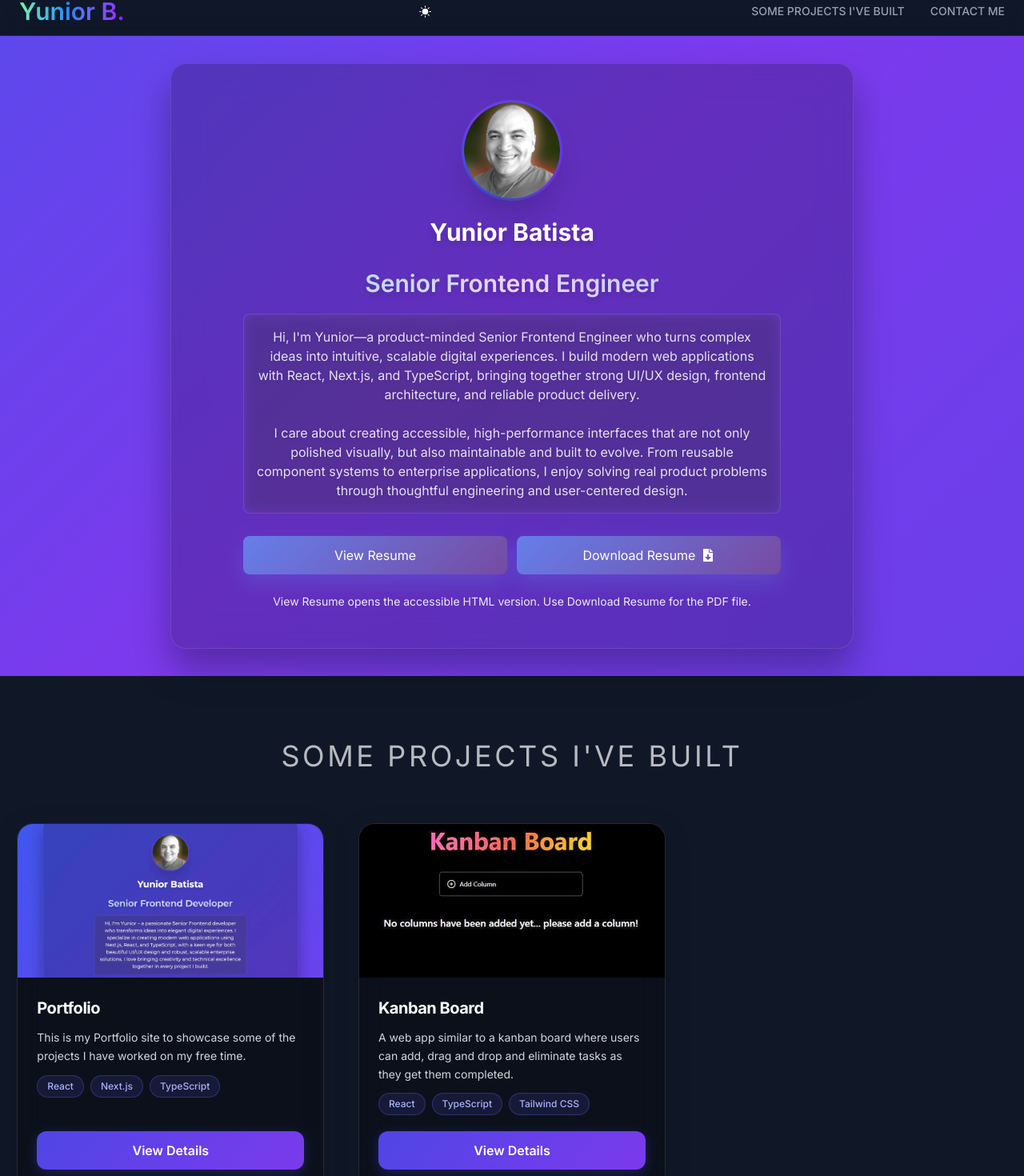
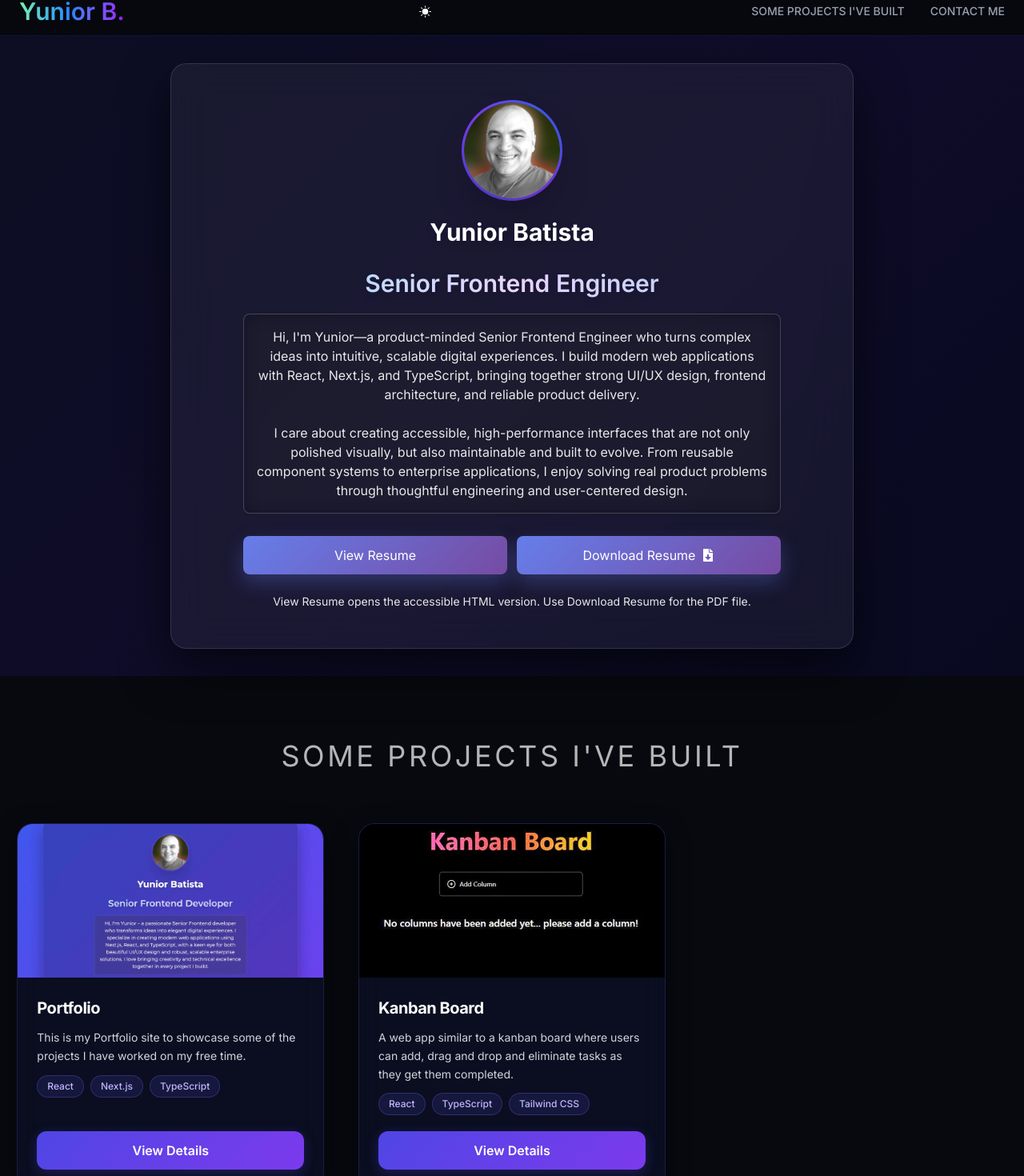
Before and after one commit to batistaDev1113/Portfolio, a Next.js app: page / in a window 1280 px wide. Shown: the part 16-1486 px from the top of the page at 80% size. Built offline with nearby package versions, Linux system fonts and the light colour scheme; no server answers.

Commit message:
style: update dark mode colors, improve glassmorphism, and add reduced motion support

```diff
--- a/app/styles/globals.css
+++ b/app/styles/globals.css
@@ -33,7 +33,7 @@
 }
 
 body {
-    @apply dark:bg-gray-900 bg-white;
+    @apply bg-white dark:bg-[#07090f];
 }
 
 html {
@@ -83,32 +83,40 @@ html {
 
   /* Glassmorphism Hero Card */
   .hero-card {
-    background: rgba(255, 255, 255, 0.1);
-    backdrop-filter: blur(20px);
-    border: 1px solid rgba(255, 255, 255, 0.2);
-    box-shadow: 0 25px 45px rgba(0, 0, 0, 0.1);
+    background: rgba(255, 255, 255, 0.08);
+    backdrop-filter: blur(24px);
+    border: 1px solid rgba(255, 255, 255, 0.15);
+    box-shadow: 0 25px 60px rgba(0, 0, 0, 0.5);
     border-radius: 20px;
   }
 
   .dark .hero-card {
-    background: rgba(0, 0, 0, 0.2);
-    border: 1px solid rgba(255, 255, 255, 0.1);
-    box-shadow: 0 25px 45px rgba(0, 0, 0, 0.3);
+    background: rgba(255, 255, 255, 0.05);
+    border: 1px solid rgba(255, 255, 255, 0.12);
+    box-shadow: 0 25px 60px rgba(0, 0, 0, 0.6);
   }
 
   /* Animated Gradient Background */
   .animated-background {
-    background: linear-gradient(-45deg, #4f46e5, #7c3aed, #2563eb, #1d4ed8);
-    background-size: 400% 400%;
-    animation: gradientShift 20s ease infinite;
+    background: linear-gradient(-45deg, #020617, #0f0c29, #0a0f1e, #140d2e);
+    background-size: 300% 300%;
+    background-position: 0% 50%;
+    animation: gradientShift 16s ease-in-out infinite;
+    will-change: background-position;
   }
 
   @keyframes gradientShift {
     0% {
       background-position: 0% 50%;
     }
+    25% {
+      background-position: 50% 100%;
+    }
     50% {
       background-position: 100% 50%;
+    }
+    75% {
+      background-position: 50% 0%;
     }
     100% {
       background-position: 0% 50%;
@@ -118,7 +126,6 @@ html {
   /* Profile Image Enhancements */
   .profile-image {
     position: relative;
-    animation: float 6s ease-in-out infinite;
   }
 
   .profile-image::before {
@@ -131,25 +138,20 @@ html {
     background: linear-gradient(45deg, #4f46e5, #7c3aed, #2563eb);
     border-radius: 50%;
     z-index: -1;
-    animation: rotate 4s linear infinite;
   }
 
-  @keyframes float {
-    0%,
-    100% {
-      transform: translateY(0px);
+  @media (prefers-reduced-motion: reduce) {
+    .animated-background {
+      animation: none;
+      background-position: 50% 50%;
     }
-    50% {
-      transform: translateY(-10px);
-    }
-  }
 
-  @keyframes rotate {
-    0% {
-      transform: rotate(0deg);
-    }
-    100% {
-      transform: rotate(360deg);
+    .profile-image,
+    .profile-image::before,
+    .profile-image:hover {
+      animation: none;
+      transition: none;
+      transform: none;
     }
   }
 
@@ -171,9 +173,9 @@ html {
   }
 
   .dark .project-card {
-    background: rgba(0, 0, 0, 0.3);
-    border: 1px solid rgba(255, 255, 255, 0.1);
-    box-shadow: 0 8px 32px rgba(0, 0, 0, 0.2);
+    background: rgba(13, 17, 42, 0.65);
+    border: 1px solid rgba(99, 102, 241, 0.18);
+    box-shadow: 0 8px 32px rgba(0, 0, 0, 0.45);
   }
 
   .project-card:hover {
@@ -235,9 +237,9 @@ html {
   }
 
   .dark .tech-tag {
-    background: rgba(99, 102, 241, 0.15);
-    border: 1px solid rgba(99, 102, 241, 0.3);
-    color: #a5b4fc;
+    background: rgba(99, 102, 241, 0.12);
+    border: 1px solid rgba(139, 92, 246, 0.28);
+    color: #c4b5fd;
   }
 
 /* On touch devices, keep scrolling but hide visual scrollbars to avoid
--- a/components/ContactForm.tsx
+++ b/components/ContactForm.tsx
@@ -1,7 +1,7 @@
 'use client';
 
-import { m, useReducedMotion } from 'framer-motion';
-import { FormEvent, memo, useCallback, useState } from 'react';
+import { m } from 'framer-motion';
+import { FormEvent, memo, useCallback, useEffect, useState } from 'react';
 import { FaRegPaperPlane } from 'react-icons/fa';
 
 const ContactForm = memo(() => {
@@ -17,7 +17,15 @@ const ContactForm = memo(() => {
     email: '',
     message: '',
   });
-  const shouldReduceMotion = useReducedMotion();
+  const [shouldReduceMotion, setShouldReduceMotion] = useState(false);
+
+  useEffect(() => {
+    const mq = window.matchMedia('(prefers-reduced-motion: reduce)');
+    const update = () => setShouldReduceMotion(mq.matches);
+    update();
+    mq.addEventListener('change', update);
+    return () => mq.removeEventListener('change', update);
+  }, []);
 
   const fullNameErrorId = 'full-name-error';
   const emailErrorId = 'email-error';
@@ -132,12 +140,12 @@ const ContactForm = memo(() => {
             ? { duration: 0 }
             : { duration: 0.8, ease: 'easeOut' }
         }
-        className='relative bg-white dark:bg-gray-900 rounded-2xl shadow-2xl overflow-hidden'
+        className='relative bg-white dark:bg-[#0c0f1e] rounded-2xl shadow-2xl overflow-hidden'
       >
         {/* Desktop Split Layout */}
         <div className='lg:grid lg:grid-cols-2 lg:min-h-150'>
           {/* 3D Envelope Section */}
-          <section className='relative h-64 lg:h-full bg-linear-to-br from-blue-600 via-purple-600 to-indigo-700 overflow-hidden flex items-center justify-center'>
+          <section className='relative h-64 lg:h-full bg-linear-to-br from-[#1a0a4e] via-[#0d1a4e] to-[#0a0f2e] overflow-hidden flex items-center justify-center'>
             {/* Animated Background Elements */}
             <div className='absolute inset-0 opacity-20'>
               <div
--- a/components/Hero.tsx
+++ b/components/Hero.tsx
@@ -1,13 +1,15 @@
 'use client';
 
 // Using custom glassmorphism card instead of Flowbite
-import { m, useReducedMotion } from 'framer-motion';
+import { m } from 'framer-motion';
 import Image from 'next/image';
-import { memo, useEffect } from 'react';
+import { memo, useEffect, useState } from 'react';
 import { FaFileDownload } from 'react-icons/fa';
 import profile from '../public/picofme.webp';
 
 const Hero = memo(() => {
+  const [shouldReduceMotion, setShouldReduceMotion] = useState(false);
+
   const HERO_ABOUT_TEXT = `Hi, I'm Yunior—a product-minded Senior Frontend Engineer who turns complex ideas into intuitive, scalable digital experiences. I build modern web applications with React, Next.js, and TypeScript, bringing together strong UI/UX design, frontend architecture, and reliable product delivery.
 
 I care about creating accessible, high-performance interfaces that are not only polished visually, but also maintainable and built to evolve. From reusable component systems to enterprise applications, I enjoy solving real product problems through thoughtful engineering and user-centered design.`;
@@ -26,7 +28,20 @@ I care about creating accessible, high-performance interfaces that are not only
     };
   }, []);
 
-  const shouldReduceMotion = useReducedMotion();
+  useEffect(() => {
+    const mediaQuery = window.matchMedia('(prefers-reduced-motion: reduce)');
+
+    const updateMotionPreference = () => {
+      setShouldReduceMotion(mediaQuery.matches);
+    };
+
+    updateMotionPreference();
+    mediaQuery.addEventListener('change', updateMotionPreference);
+
+    return () => {
+      mediaQuery.removeEventListener('change', updateMotionPreference);
+    };
+  }, []);
 
   const handleDownloadResume = () => {
     const link = document.createElement('a');
@@ -113,7 +128,7 @@ I care about creating accessible, high-performance interfaces that are not only
             >
               <p
                 data-testid='hero-bio'
-                className='w-full max-w-2xl mx-auto text-sm sm:text-base text-white/85 text-center leading-6 drop-shadow-sm backdrop-blur-sm bg-white/5 rounded-lg p-3 sm:p-4 border border-white/10 whitespace-pre-line'
+                className='w-full max-w-2xl mx-auto text-sm sm:text-base text-white/90 text-center leading-6 drop-shadow-sm backdrop-blur-md bg-black/20 rounded-lg p-3 sm:p-4 border border-white/20 whitespace-pre-line'
               >
                 {HERO_ABOUT_TEXT}
               </p>
--- a/components/Navigation.tsx
+++ b/components/Navigation.tsx
@@ -12,7 +12,7 @@ const Navigation = () => {
   };
 
   return (
-    <nav className='sticky top-0 z-100 w-full bg-white/80 dark:bg-gray-900/80 backdrop-blur-md border-b border-gray-200/50 dark:border-gray-700/50 px-6 py-3 transition-all duration-300'>
+    <nav className='sticky top-0 z-100 w-full bg-white/90 dark:bg-[#07090f]/90 backdrop-blur-md border-b border-gray-200/40 dark:border-indigo-950/60 px-6 py-3 transition-all duration-300'>
       <div className='flex flex-wrap items-center justify-between'>
         <Link
           href='/'
```
